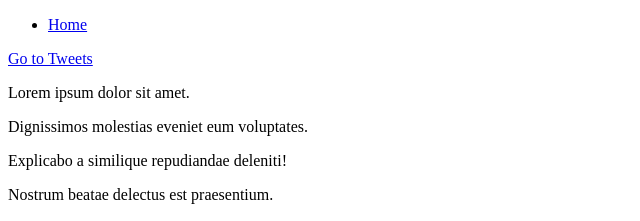
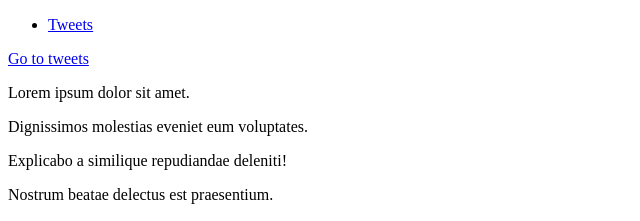
Before and after one commit to CreatorMarvel/My_First_Portfolio, a plain HTML site: page html_basic/index.html in a window 1280 px wide. Shown: the top 221 px of the page, 0-640 px from the left. Drawn offline with Linux system fonts and the light colour scheme.

Commit message:
Update index

```diff
--- a/html_basic/index.html
+++ b/html_basic/index.html
@@ -8,13 +8,12 @@
 	<body>
 		<header>
 			<ul>
-				<li><a href="index.html">Home</a></li>
+				<li><a href="tweets.html">Tweets</a></li>
 			</ul>
 		</header>
 		<main>
 			<article>
-				<a href="tweets.html">Go to Tweets</a>
-
+				<a href="tweets.html">Go to tweets</a>
 				<p>Lorem ipsum dolor sit amet.</p>
 				<p>Dignissimos molestias eveniet eum voluptates.</p>
 				<p>Explicabo a similique repudiandae deleniti!</p>
```
Also changed, not shown: 1 other file.
